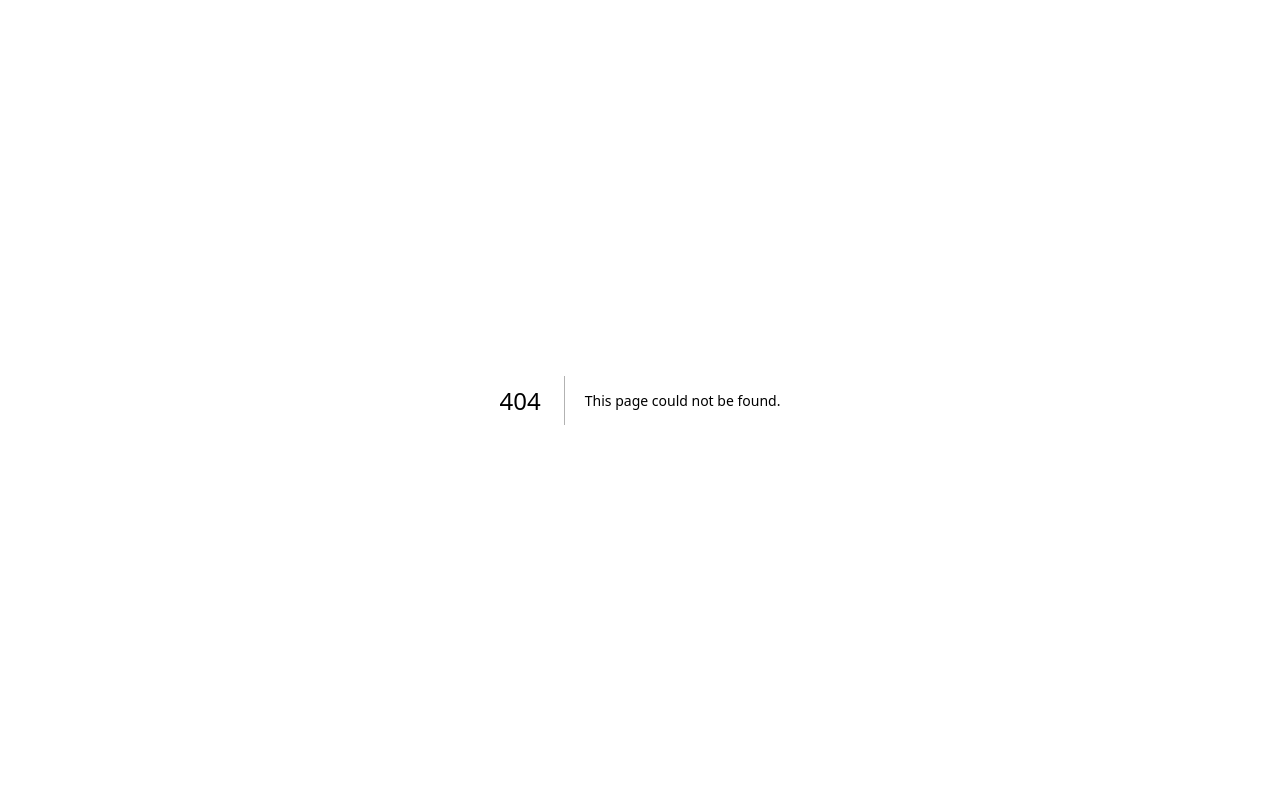
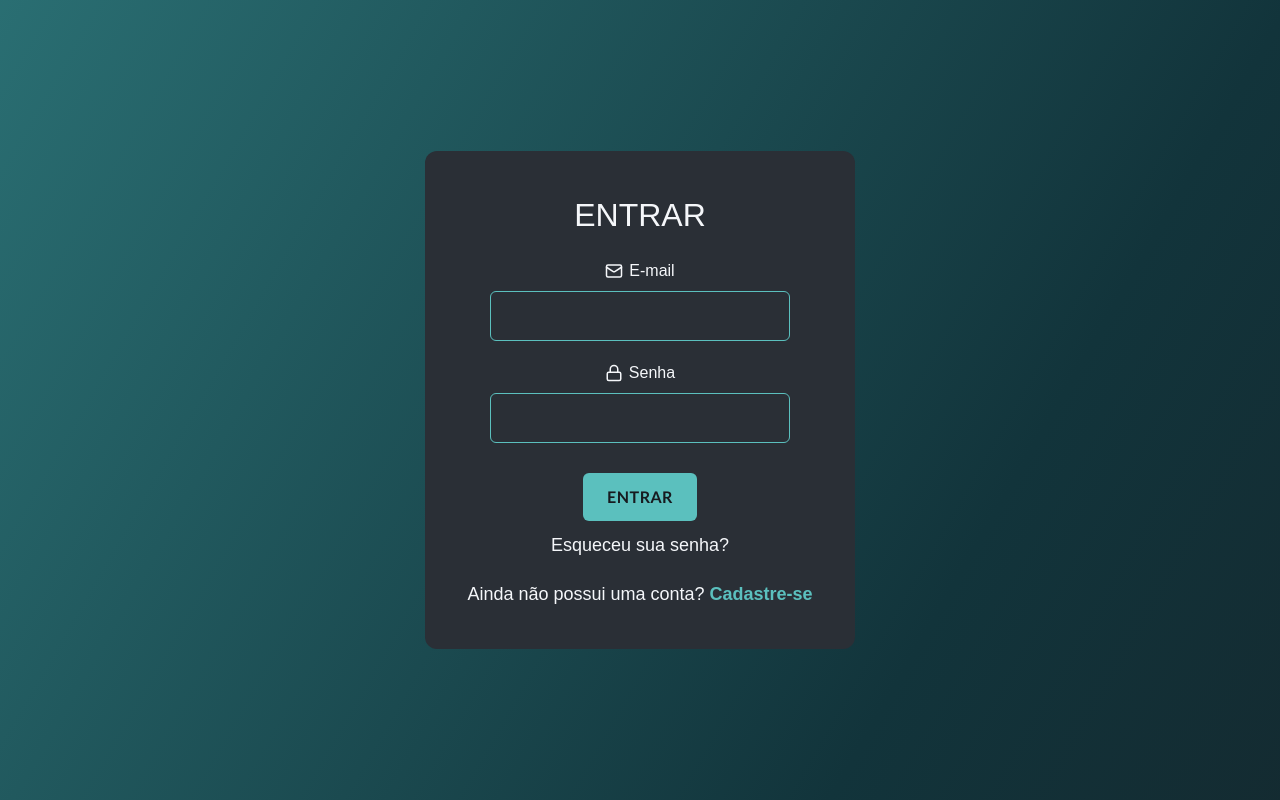
Before and after one commit to eric2009slo-dot/Projeto_Cotuca, a Next.js app in the folder frontend/: page /login in a window 1280 px wide. Before the commit this address had no page. Built offline with nearby package versions, Linux system fonts and the light colour scheme.

Commit message:
Criar telas de cadastro e login

```diff
--- /dev/null
+++ b/frontend/app/cadastro/page.js
@@ -0,0 +1,8 @@
+
+export default function Cadastro() {
+  return (
+    <main>
+      <h1>CADASTRO</h1>
+    </main>
+  );
+}
--- a/frontend/app/globals.css
+++ b/frontend/app/globals.css
@@ -73,3 +73,66 @@ main p {
   font-size: 18px;
   line-height: 1.6;
 }
+
+main button {
+  margin: 10px;
+  padding: 12px 24px;
+  background-color: #5BC0BE;
+  color: #171A1F;
+  border: none;
+  border-radius: 6px;
+  font-family: "Trebuchet MS", sans-serif;
+  font-size: 16px;
+  font-weight: bold;
+  letter-spacing: 0.5px;
+  cursor: pointer;
+}
+
+main button:hover {
+  background-color: #12343B;
+  color: #5BC0BE;
+}
+
+.login-card input {
+  display: block;
+  width: 300px;
+  padding: 12px;
+  margin: 8px auto 20px;
+  background-color: #2A2F36;
+  color: #F5F7FA;
+  border: 1px solid #5BC0BE;
+  border-radius: 6px;
+  font-size: 16px;
+}
+
+.login-card {
+  background-color: #2A2F36;
+  padding: 40px;
+  border-radius: 12px;
+  width: 430px;
+  margin: auto;
+  box-sizing: border-box;
+}
+
+.login-card label {
+  display: flex;
+  align-items: center;
+  justify-content: center;
+  gap: 6px;
+}
+
+.cadastro-link {
+  text-align: center;
+  white-space: nowrap;
+  margin-top: 20px;
+}
+
+.cadastro-link a {
+  color: #5BC0BE;
+  text-decoration: none;
+  font-weight: bold;
+}
+
+.cadastro-link a:hover {
+  color: #F5F7FA;
+}
--- /dev/null
+++ b/frontend/app/login/page.js
@@ -0,0 +1,37 @@
+import { Mail, Lock } from "lucide-react";
+import Link from "next/link";
+export default function Login() {
+  return (
+    <main>
+      <div className="login-card">
+        <h1>ENTRAR</h1>
+
+       <label>
+        <Mail size={18} />
+        E-mail
+        </label>
+        <input type="email" />
+
+
+        <label>
+            <Lock size={18} />
+            Senha
+        </label>
+        <input type="password" />
+
+
+
+        <button>ENTRAR</button>
+
+        <p className="esqueci-senha">
+            Esqueceu sua senha?
+        </p>
+
+        <p className="cadastro-link">
+            Ainda não possui uma conta?{" "}
+            <Link href="/cadastro">Cadastre-se</Link>
+        </p>
+      </div>
+    </main>
+  );
+}
--- a/frontend/app/page.js
+++ b/frontend/app/page.js
@@ -1,3 +1,4 @@
+import Link from "next/link";
 export default function Home() {
   return (
     <main>
@@ -15,6 +16,13 @@ export default function Home() {
         <h2>IRON BONDS</h2>
 
         <p>Seu espaço. Seu horário. Sua reserva.</p>
+
+        <Link href="/cadastro">
+          <button>CADASTRAR-SE</button>
+        </Link>
+        <Link href="/login">
+          <button>ENTRAR</button>
+        </Link>
       </div>
     </main>
   );
--- /dev/null
+++ b/frontend/app/recuperar-senha/page.js
@@ -0,0 +1,17 @@
+export default function RecuperarSenha() {
+  return (
+    <main>
+      <div className="login-card">
+        <h1>RECUPERAR SENHA</h1>
+
+        <p>
+          Digite seu e-mail para recuperar sua senha.
+        </p>
+
+        <input type="email" />
+
+        <button>ENVIAR</button>
+      </div>
+    </main>
+  );
+}
--- a/frontend/package.json
+++ b/frontend/package.json
@@ -9,6 +9,7 @@
     "lint": "eslint"
   },
   "dependencies": {
+    "lucide-react": "^1.52.0",
     "next": "16.4.0",
     "react": "19.3.0",
     "react-dom": "19.3.0"
```
Also changed, not shown: 1 other file (tests, documents, lock files or other folders).
